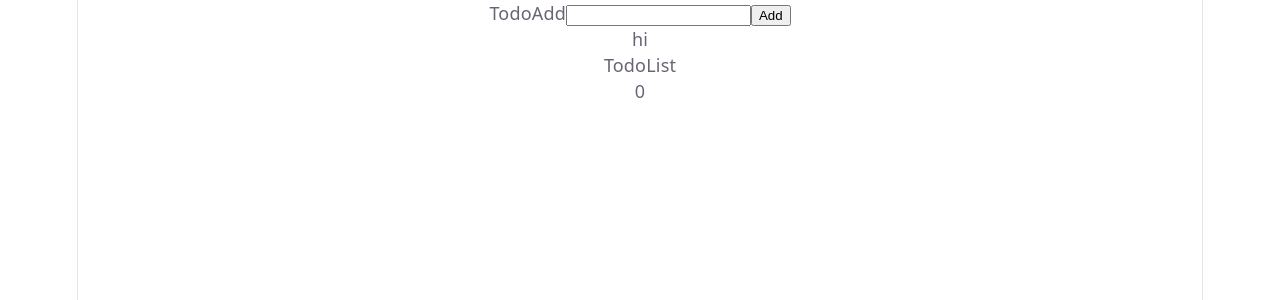
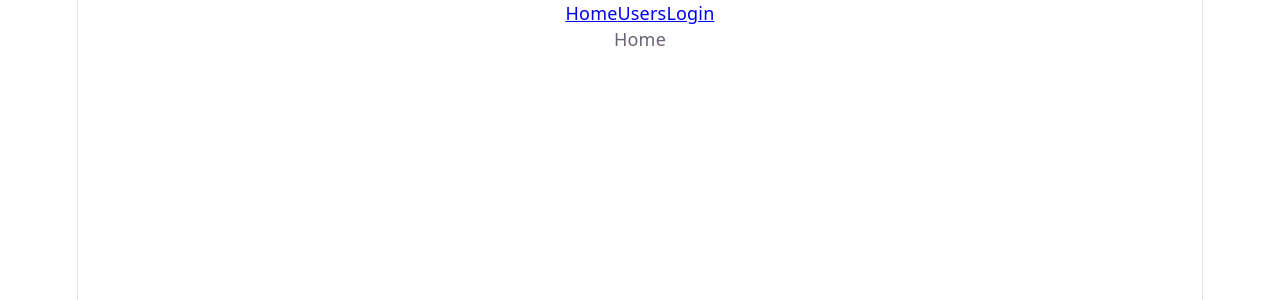
Before and after one commit to maint2802/React_Demo_Fresher, a React (Vite) app: page /home in a window 1280 px wide. Shown: the top 300 px of the page. Built offline with nearby package versions, Linux system fonts and the light colour scheme.

Commit message:
declare router with createBrowserRouter

```diff
--- a/package.json
+++ b/package.json
@@ -11,7 +11,8 @@
   },
   "dependencies": {
     "react": "^19.2.4",
-    "react-dom": "^19.2.4"
+    "react-dom": "^19.2.4",
+    "react-router-dom": "^7.13.2"
   },
   "devDependencies": {
     "@eslint/js": "^9.39.4",
--- a/src/App.tsx
+++ b/src/App.tsx
@@ -1,76 +1,51 @@
+import {
+  createBrowserRouter,
+  redirect,
+  RouterProvider,
+} from "react-router-dom";
 import "./App.css";
-import { useCallback, useEffect, useMemo, useState } from "react";
-import TodoAdd from "./components/TodoAdd";
-import TodoList from "./components/TodoList";
-import type { Todo } from "./types/types";
-import CountDown from "./components/CountDown";
+import Home from "./pages/Home";
+import Login from "./pages/Login";
+import Users from "./pages/Users";
+import MainLayout from "./layouts/MainLayout";
+const router = createBrowserRouter([
+  {
+    path: "/",
+    element: <MainLayout />,
+    children: [
+      {
+        index: true,
+        loader: () => redirect("/home"),
+      },
+      {
+        path: "/home",
+        element: <Home />,
+      },
+      {
+        path: "/users",
+        element: <Users />,
+      },
+      {
+        path: "/login",
+        element: <Login />,
+      },
+    ],
+  },
+]);
+
 function App() {
-  const [todolist, setTodolist] = useState<Todo[]>([]);
-  // counter
-
-  useEffect(() => {
-    console.log("useEffect"); //update
-    return () => {
-      //
-    };
-  });
-
-  useEffect(() => {
-    console.log("useEffect"); //mount
-  }, []);
-
-  useEffect(() => {
-    console.log("useEffect"); //each todolist updated
-  }, [todolist]);
-
-  // mount -> update -> unmount
-
-  // ComponentDidMount()
-  // ComponentDiUpdate()
-  // ComponentWillUnmount()
-
-  // const callback = () => {
-  // };
-
-  const callback = useCallback((value: number) => {
-    console.log(value);
-  }, []);
-
-  // const total = useMemo(()=>{
-  //     return
-  // }, [products])
-
-  // function object array: ref
-
-  return (
-    <>
-      <TodoAdd todolist={todolist} setTodolist={setTodolist} />
-      {(() => {
-        console.log("render");
-        return <div>hi</div>;
-      })()}
-      <TodoList todolist={todolist} />
-      <CountDown callback={callback} />
-    </>
-  );
+  return <RouterProvider router={router} />;
 }
 
 export default App;
 
-// class component vs function component
-// state vs life circle
-// hooks
-// jsx tsx => javascript xml
+// router
 
-// falsy: false, NaN, 0, null, undefined, "
+// Route, Routes,
 
-// const result = false && 'da login'
+// createBrowserRouter
+// Layout
 
-// state: counter
-// useEffect: sideEffect (call API, timer(setTimeout, setInterval), DOM Event(scroll))
+// webpack
 
-// memo: props
-// useCallback vs memo
-// useMemo:hooks  vs memo : HOC
-
-// router, api, contextAPI
+// router: navigate, redirect
--- /dev/null
+++ b/src/components/Header.tsx
@@ -0,0 +1,12 @@
+import { Link } from "react-router-dom";
+const Header = () => {
+  return (
+    <div>
+      <Link to="/home">Home</Link>
+      <Link to="/users">Users</Link>
+      <Link to="/login">Login</Link>
+    </div>
+  );
+};
+
+export default Header;
--- /dev/null
+++ b/src/layouts/MainLayout.tsx
@@ -0,0 +1,13 @@
+import Header from "../components/Header";
+import { Outlet } from "react-router-dom";
+
+const MainLayout = () => {
+  return (
+    <div>
+      <Header />
+      <Outlet />
+    </div>
+  );
+};
+
+export default MainLayout;
--- /dev/null
+++ b/src/pages/Home.tsx
@@ -0,0 +1,7 @@
+import React from "react";
+
+const Home = () => {
+  return <div>Home</div>;
+};
+
+export default Home;
--- /dev/null
+++ b/src/pages/Login.tsx
@@ -0,0 +1,7 @@
+import React from "react";
+
+const Login = () => {
+  return <div>Login</div>;
+};
+
+export default Login;
--- /dev/null
+++ b/src/pages/Users.tsx
@@ -0,0 +1,7 @@
+import React from "react";
+
+const Users = () => {
+  return <div>Users</div>;
+};
+
+export default Users;
```
Also changed, not shown: 1 other file (tests, documents, lock files or other folders).
